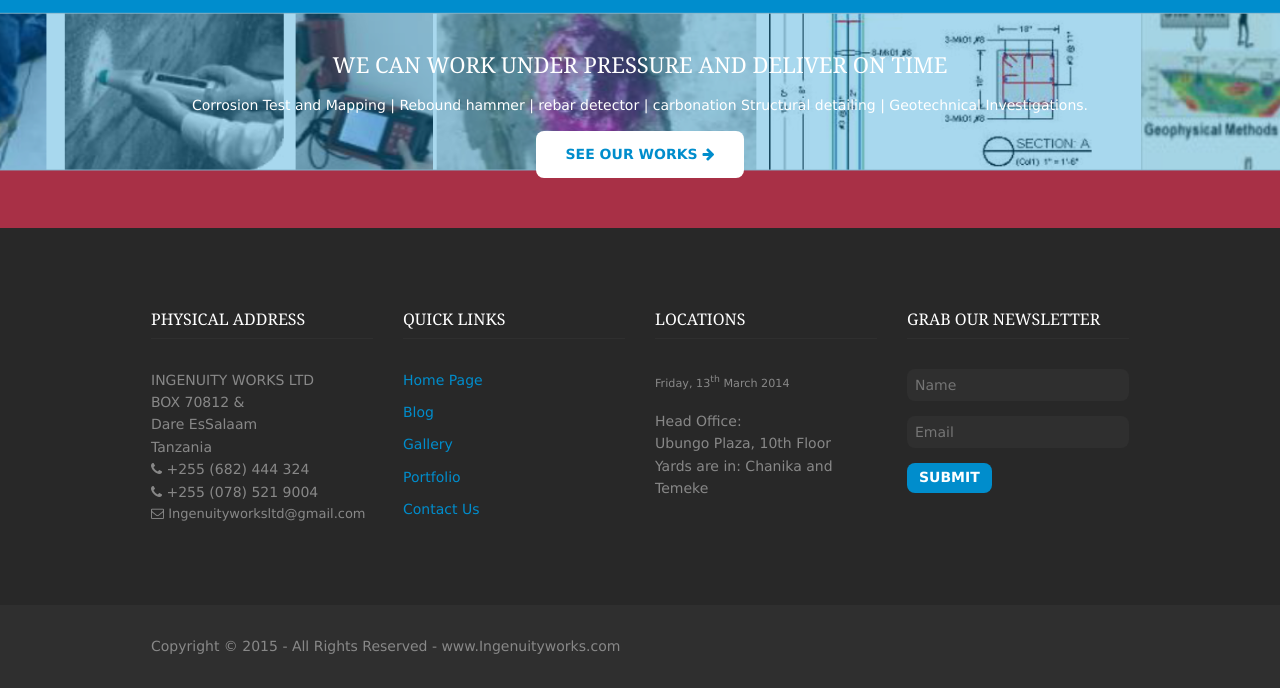
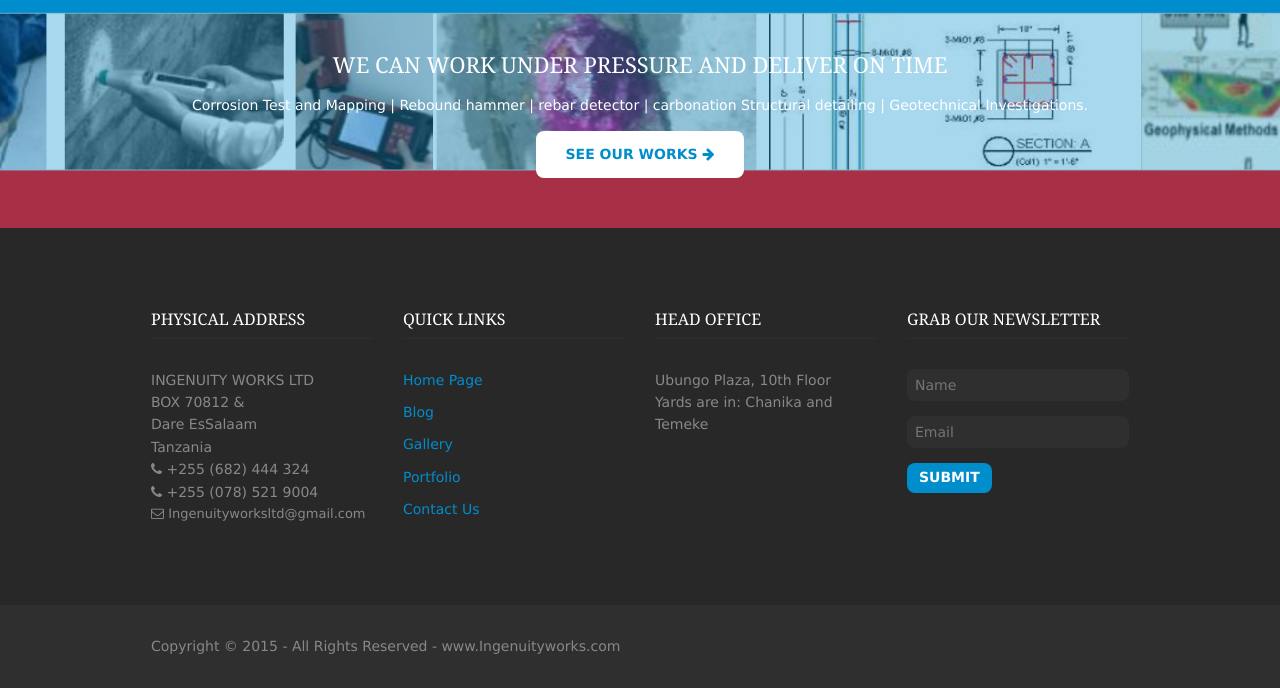
Before and after one commit to UltiGeek/iNgenuity_WEB, a PHP site: page / in a window 1280 px wide. Shown: the part 2293-2981 px from the top of the page. Run offline with PHP 8.4, Linux system fonts and the light colour scheme.

Commit message:
removes <br> --- Lets avoid them :facepunch:
they are not browser friendly bab :baby_chick:

```diff
--- a/includes/footer.php
+++ b/includes/footer.php
@@ -25,11 +25,9 @@
             </ul>
         </div>
         <div class="one_quarter">
-            <h6 class="title">Locations</h6>
+            <h6 class="title">Head Office</h6>
             <article>
-                <time class="smallfont" datetime="2015-03-13">Friday, 13<sup>th</sup> March 2014</time>
-                <p>Head Office:
-                    <br> Ubungo Plaza, 10th Floor<br>Yards are in: Chanika and Temeke</p>
+                <p>Ubungo Plaza, 10th Floor<br>Yards are in: Chanika and Temeke</p>
             </article>
         </div>
         <div class="one_quarter">
```
